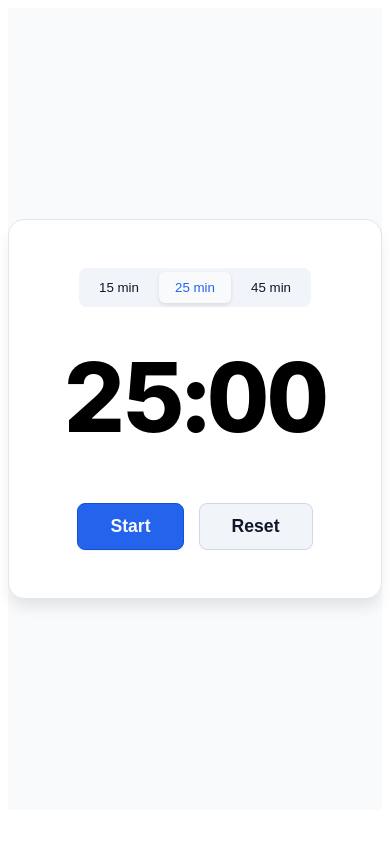
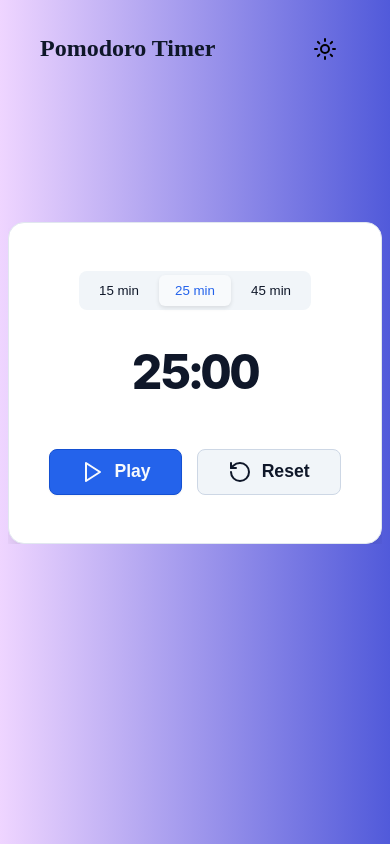
Before and after one commit to fadi-k-karout/pomodoro-timer, a SvelteKit app: page / in a window 390 px wide. Built offline with nearby package versions, Linux system fonts and the light colour scheme.

Commit message:
feat: implement theme switcher and enhance UI with responsive design
- add dark theme support with theme switching
- add a simple navbar with logo and theme switcher button
- improve the UI design by making it responsive
- add lucide icons

```diff
--- a/package.json
+++ b/package.json
@@ -31,5 +31,8 @@
 		"typescript": "^5.9.3",
 		"typescript-eslint": "^8.54.0",
 		"vite": "^7.3.1"
+	},
+	"dependencies": {
+		"@lucide/svelte": "^1.7.0"
 	}
 }
--- a/src/routes/+layout.svelte
+++ b/src/routes/+layout.svelte
@@ -5,11 +5,23 @@
 
 <svelte:head>
 	<link rel="icon" href={favicon} />
+	<script>
+		// Prevent FOUC (Flash of Unstyled Content) by applying the correct theme class before Svelte hydrates
+		if (
+			localStorage.theme === 'dark' ||
+			(!('theme' in localStorage) && window.matchMedia('(prefers-color-scheme: dark)').matches)
+		) {
+			document.documentElement.classList.add('dark');
+		} else {
+			document.documentElement.classList.remove('dark');
+		}
+	</script>
 </svelte:head>
 {@render children()}
 
 <style>
 	:global(:root) {
+		--background-gradient: linear-gradient(90deg, #efd5ff 0%, #515ada 100%);
 		--background: hsl(210 40% 98%);
 		--foreground: hsl(222 47% 11%);
 		--card: hsl(0 0% 100%);
@@ -23,7 +35,43 @@
 		--secondary-foreground: hsl(222 47% 11%);
 		--secondary-border: hsl(214 32% 85%);
 
+		--muted-background: hsla(0, 0%, 0%, 0.05);
+		--muted-foreground: hsl(222 47% 11%);
+
+		--radius: 0.5rem;
+	}
+	:global(.dark) {
+		--background-gradient: linear-gradient(90deg, #515ada 0%, #efd5ff 100%);
+		--background: hsl(210, 50%, 4%);
+		--foreground: hsl(210 40% 98%);
+		--card: hsl(222 47% 11%);
+		--border: hsl(214 32% 85%);
+
+		--primary: hsl(221 83% 45%);
+		--primary-foreground: hsl(210 40% 98%);
+		--primary-border: hsl(221 83% 53%);
+
+		--secondary: hsl(216, 26%, 20%);
+		--secondary-foreground: hsl(210 40% 98%);
+		--secondary-border: hsl(214 32% 91%);
+
+		--muted-background: hsla(0, 15%, 5%, 0.542);
+		--muted-foreground: hsl(210 40% 98%);
+
 		--radius: 0.5rem;
 	}
 
+	:global(body) {
+		min-height: 95dvh;
+		background: var(--background-gradient);
+		transition:
+			background-color 0.3s ease,
+			color 0.3s ease;
+	}
+	:global(*) {
+		box-sizing: border-box;
+	}
+	:global(html, body) {
+		overflow-x: hidden;
+	}
 </style>
--- a/src/routes/+page.svelte
+++ b/src/routes/+page.svelte
@@ -1,21 +1,50 @@
 <script lang="ts">
 	import PomodoroTimer from './PomodoroTimer.svelte';
+	import ThemeSwitcher from './ThemeSwitcher.svelte';
 </script>
 
 <svelte:head>
 	<title>Pomodoro Timer</title>
 </svelte:head>
-<main>
-	<PomodoroTimer />
-</main>
+<div class="wrapper">
+	<nav class="navbar">
+		<h1 class="logo">Pomodoro Timer</h1>
+		<ThemeSwitcher />
+	</nav>
+
+	<main>
+		<PomodoroTimer />
+	</main>
+</div>
 
 <style>
+	.wrapper {
+		display: flex;
+		flex-direction: column;
+		gap: 2rem;
+	}
 	main {
 		display: flex;
 		align-items: center;
 		justify-content: center;
-		min-height: 95vh;
-		background-color: var(--background);
 		font-family: 'Inter', system-ui, sans-serif;
+		width: 100%;
+		overflow: auto;
+	}
+
+	.navbar {
+		display: flex;
+		align-items: center; /* Vertically centers the items */
+		justify-content: space-between; /* Pushes Logo left, Switcher right */
+		padding: 1rem 2rem;
+		margin-bottom: 100px;
+		border-bottom: 1px solid var(--text-color);
+		transition: background-color 0.3s ease;
+	}
+
+	.logo {
+		margin: 0;
+		font-size: 1.5rem;
+		color: var(--foreground);
 	}
 </style>
--- a/src/routes/PomodoroTimer.svelte
+++ b/src/routes/PomodoroTimer.svelte
@@ -1,4 +1,5 @@
 <script lang="ts">
+	import { Play, Pause, RotateCcw } from '@lucide/svelte';
 	const TIME_OPTIONS = [15, 25, 45] as const;
 	type TimeOption = (typeof TIME_OPTIONS)[number];
 	let startMinutes = $state(25);
@@ -64,6 +65,7 @@
 		{#each TIME_OPTIONS as minutes (minutes)}
 			<button
 				onclick={() => setTimer(minutes)}
+				type="button"
 				class="tab-btn"
 				class:active={startMinutes === minutes}>{minutes} min</button
 			>
@@ -71,8 +73,16 @@
 	</div>
 	<h1 class="timer-display">{displayTime}</h1>
 	<div class="controls">
-		<button onclick={toggleTimer} class="primary-btn"> {isRunning ? 'Pause' : 'Start'}</button>
-		<button onclick={resetTimer} class="secondary-btn">Reset</button>
+		<button onclick={toggleTimer} type="button" class="primary-btn">
+			{#if isRunning}
+				<Pause /> Pause
+			{:else}
+				<Play /> Play
+			{/if}
+		</button>
+		<button onclick={resetTimer} class="secondary-btn">
+			<RotateCcw /> Reset
+		</button>
 	</div>
 </div>
 
@@ -80,13 +90,13 @@
 	.pomodoro-container {
 		display: flex;
 		flex-direction: column;
+		max-width: 100%;
 		align-items: center;
-		width: 100%;
-		max-width: 450px;
 		padding: 3rem;
 		background-color: var(--card);
 		border: 1px solid var(--border);
 		border-radius: calc(var(--radius) * 2);
+		box-sizing: border-box;
 		box-shadow: 0 10px 15px -3px rgba(0, 0, 0, 0.1);
 	}
 	.tabs-container {
@@ -99,7 +109,7 @@
 	}
 
 	.tab-btn {
-		flex: 1; /* Makes all tabs equal width */
+		flex: 1;
 		padding: 8px 16px;
 		border: none;
 		background: transparent;
@@ -107,7 +117,7 @@
 		font-weight: 500;
 		cursor: pointer;
 		border-radius: calc(var(--radius) - 2px);
-		transition: all 0.2s ease;
+		transition: all 0.1s ease;
 	}
 
 	.tab-btn.active {
@@ -117,10 +127,13 @@
 	}
 
 	.tab-btn:hover:not(.active) {
-		background-color: rgba(0, 0, 0, 0.05);
+		background-color: var(--muted-background);
+		color: var(--muted-foreground);
 	}
+
 	.timer-display {
-		font-size: 6rem;
+		color: var(--foreground);
+		font-size: clamp(3rem, 10vw, 6rem);
 		font-weight: 800;
 		font-variant-numeric: tabular-nums; /* Prevents text jumping while counting */
 		margin: 0;
@@ -135,11 +148,21 @@
 
 	.primary-btn,
 	.secondary-btn {
-		padding: 12px 32px;
+		display: inline-flex;
+		align-items: center;
+		justify-content: center;
+		gap: 10px;
+
+		padding: 10px 30px;
 		font-size: 1.1rem;
 		font-weight: 600;
+
+		border-radius: 999px;
+		border: 2px solid transparent;
+
 		cursor: pointer;
-		transition: transform 0.1s;
+		transition: all 0.2s ease;
+		user-select: none;
 	}
 
 	.primary-btn {
--- /dev/null
+++ b/src/routes/ThemeSwitcher.svelte
@@ -0,0 +1,79 @@
+<script>
+	import { Sun, MoonStar } from '@lucide/svelte';
+	let isDark = $state(false);
+
+	// Initialize from localStorage or System Preference
+	$effect(() => {
+		const savedTheme = localStorage.getItem('theme');
+		const systemPrefersDark = window.matchMedia('(prefers-color-scheme: dark)').matches;
+
+		isDark = savedTheme === 'dark' || (!savedTheme && systemPrefersDark);
+	});
+
+	// Update the DOM and LocalStorage whenever isDark changes
+	$effect(() => {
+		if (isDark) {
+			document.documentElement.classList.add('dark');
+			localStorage.setItem('theme', 'dark');
+		} else {
+			document.documentElement.classList.remove('dark');
+			localStorage.setItem('theme', 'light');
+		}
+	});
+
+	function toggle() {
+		isDark = !isDark;
+	}
+</script>
+
+<div class="tooltip">
+	<button onclick={toggle} type="button" aria-label="Toggle Theme">
+		{#if isDark}
+			<MoonStar />
+		{:else}
+			<Sun />
+		{/if}
+	</button>
+	<span class="tooltiptext">{isDark ? 'Switch To Light' : 'Switch To Dark'}</span>
+</div>
+
+<style>
+	button {
+		display: flex;
+		align-items: center;
+		justify-content: center;
+		padding: 0.8rem;
+		cursor: pointer;
+		border-radius: 999px;
+		border: 1px solid var(--text-color);
+		background: var(--bg-color);
+		color: var(--text-color);
+		transition: all 0.2s ease;
+	}
+
+	.tooltip {
+		position: relative;
+		display: inline-block;
+		cursor: pointer;
+	}
+
+	.tooltiptext {
+		visibility: hidden;
+		width: 130px;
+		background-color: var(--background);
+		color: var(--foreground);
+		text-align: center;
+		padding: 5px 0;
+		border-radius: 6px;
+		position: absolute;
+		right: 115%;
+		top: 50%;
+		transform: translateY(-50%);
+		z-index: 1;
+	}
+
+	/* Show the tooltip text on hover */
+	.tooltip:hover .tooltiptext {
+		visibility: visible;
+	}
+</style>
```
Also changed, not shown: 1 other file (tests, documents, lock files or other folders).
